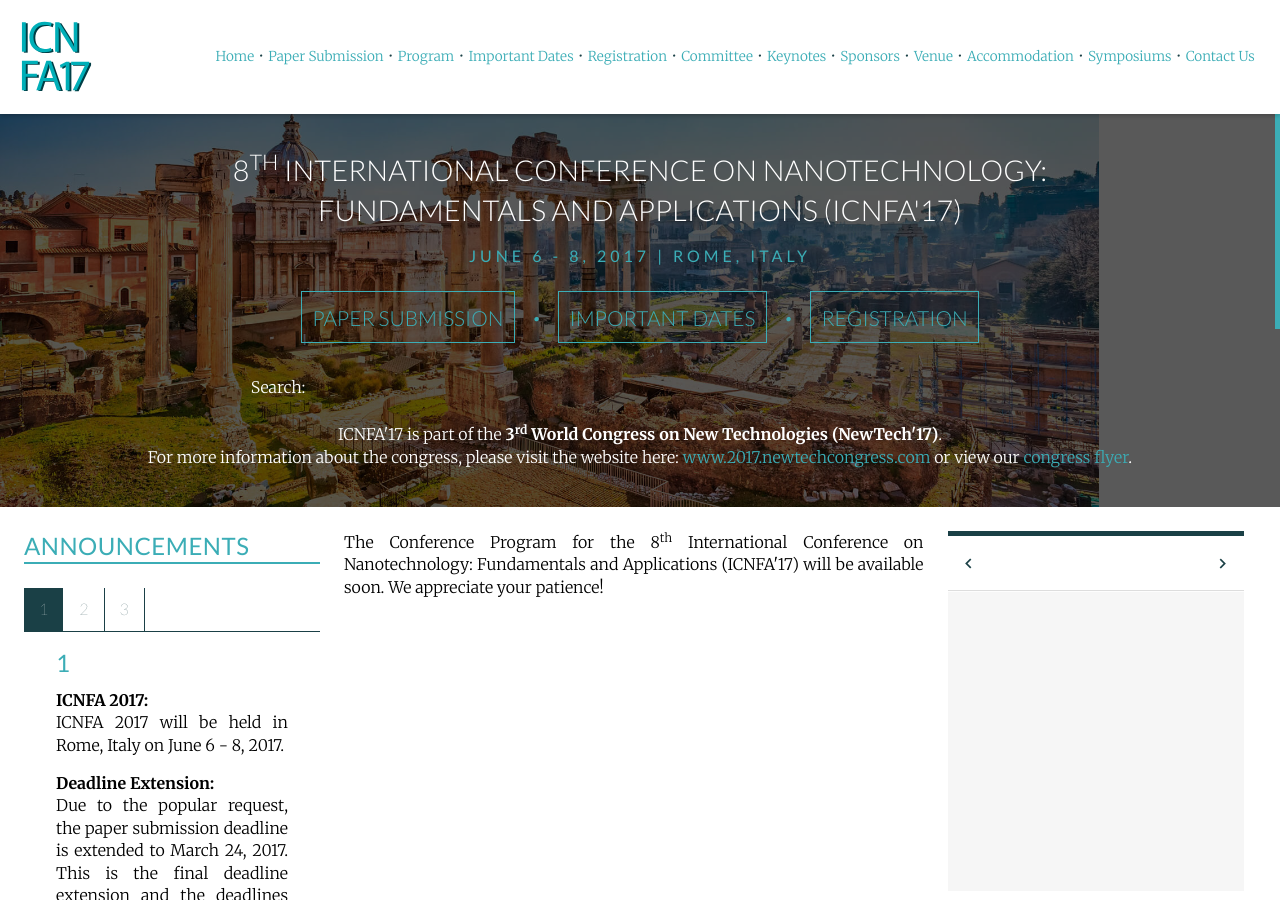
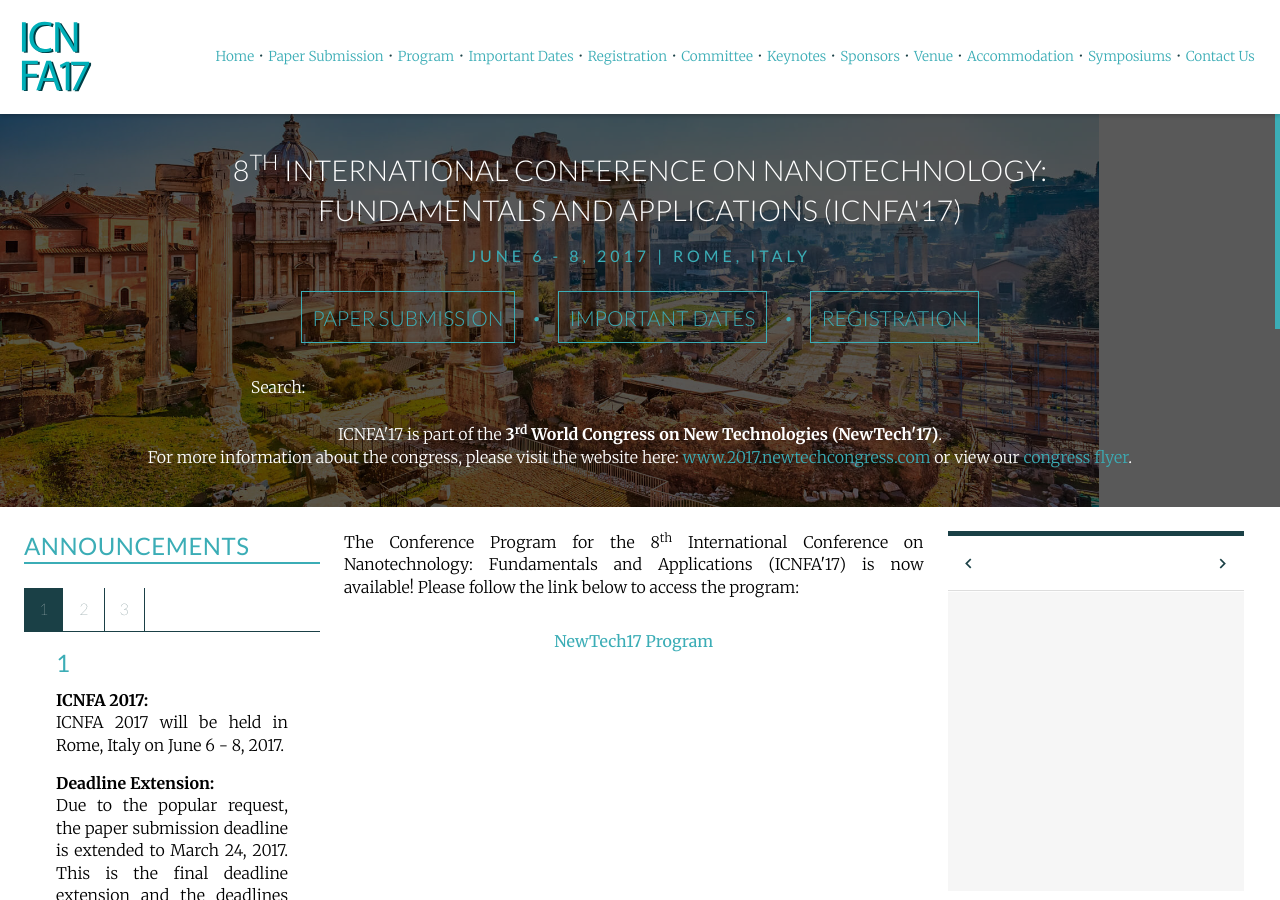
Before and after one commit to intaset/icnfa, a Jekyll site: the page built from program.html, in a window 1280 px wide and 900 px high. Built offline with Jekyll 4.4.1, drawn with Linux system fonts in a browser that asks for light colours; nearby versions of some CDN libraries; Markdown is read by kramdown in place of the engine named in the settings; comment, search, counter and statistics services are not loaded.

Commit message:
added program

```diff
--- a/program.html
+++ b/program.html
@@ -7,6 +7,11 @@ keyword: nanotechnology conference, nanofluid conference, nanomaterial conferenc
 
 <div class="unit unit-s-1 unit-m-1-4-1 unit-l-1-4-1">
   <div class="unit-spacer content">
-    <p class="body">The Conference Program for the 8<sup>th</sup> International Conference on Nanotechnology: Fundamentals and Applications (ICNFA'17) will be available soon. We appreciate your patience!</p>
+    <!-- <p class="body">The Conference Program for the 8<sup>th</sup> International Conference on Nanotechnology: Fundamentals and Applications (ICNFA'17) will be available soon. We appreciate your patience!</p> -->
+
+	<p class="body">The Conference Program for the 8<sup>th</sup> International Conference on Nanotechnology: Fundamentals and Applications (ICNFA'17) is now available! Please follow the link below to access the program:</p>
+
+    <p align="center"><a href="../NewTech17_Program.pdf" class="body-link">NewTech17 Program</a></p>
+
   </div>
   </div>
```
Also changed, not shown: 1 other file.
